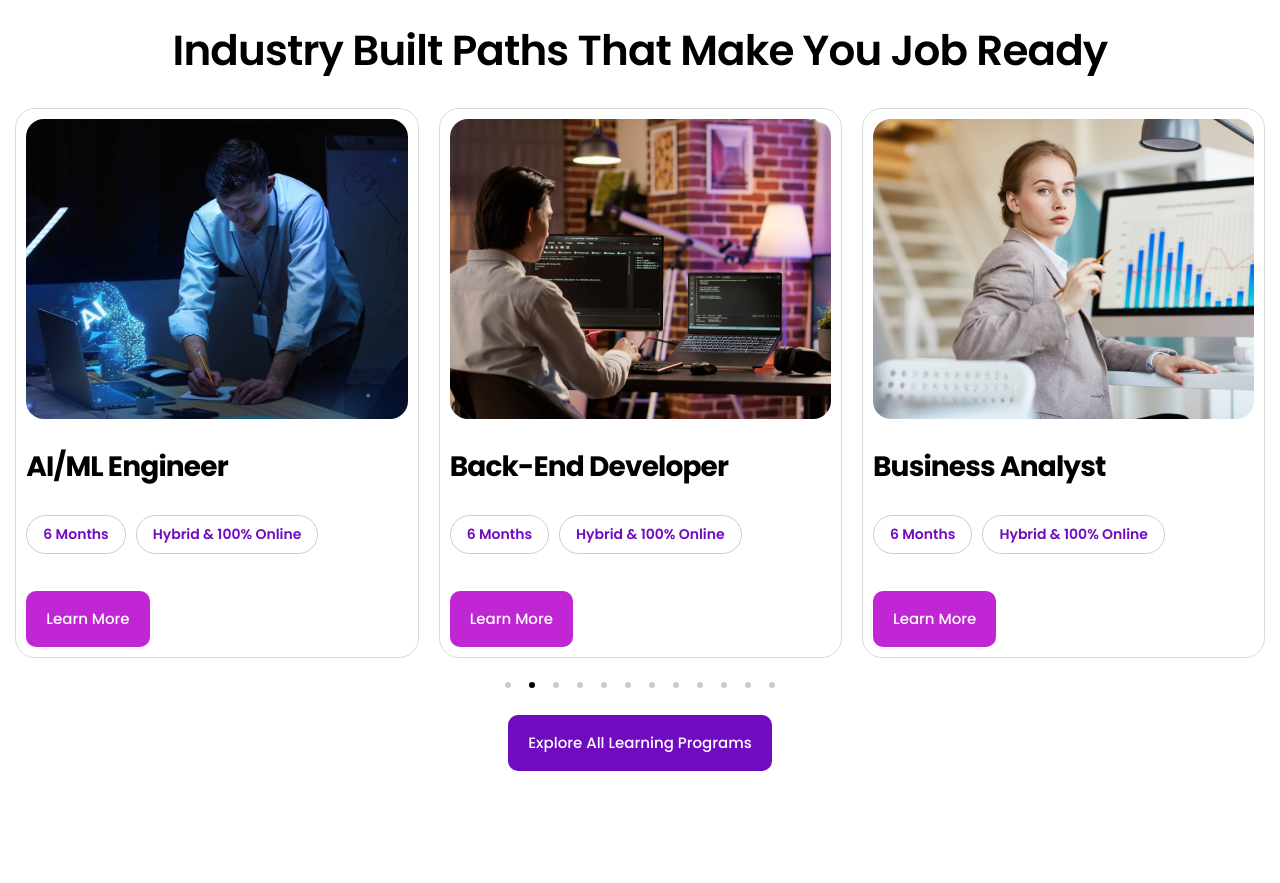
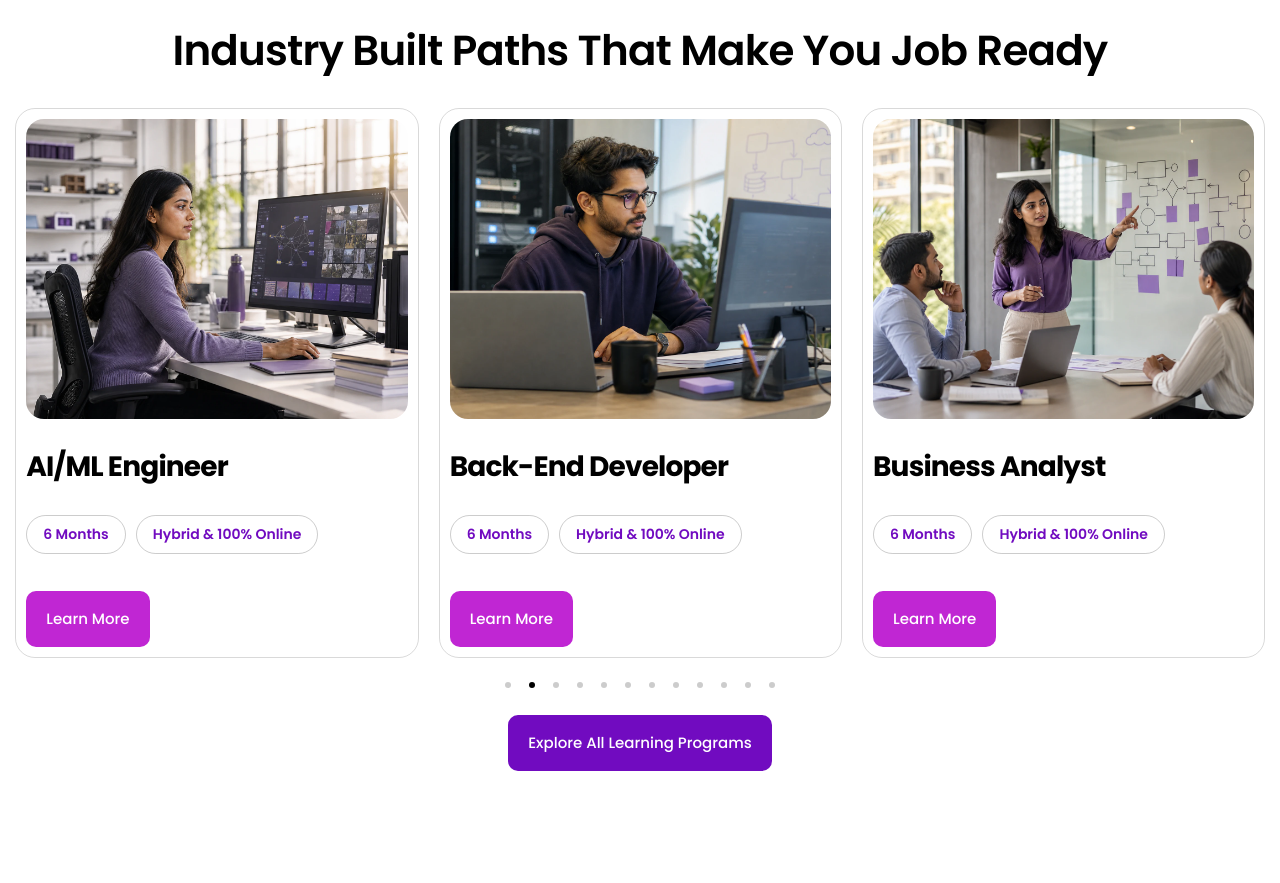
Before and after one commit to codezelat/codezelaca-website, a Next.js app: page / in a window 1280 px wide. Shown: the part 2607-3490 px from the top of the page. Built offline with nearby package versions, Linux system fonts and the light colour scheme; a web font is replaced by a local one.

Commit message:
Fix programme imagery and carousel autoplay

```diff
--- a/components/home/ProgramsCarousel.tsx
+++ b/components/home/ProgramsCarousel.tsx
@@ -12,7 +12,7 @@ import { programs } from "@/data/home";
 import { cn } from "@/lib/utils";
 
 export function ProgramsCarousel() {
-  const autoplay = useMemo(() => Autoplay({ delay: 5_000, stopOnInteraction: true, stopOnMouseEnter: true }), []);
+  const autoplay = useMemo(() => Autoplay({ delay: 5_000, stopOnInteraction: false, stopOnMouseEnter: true }), []);
   const [emblaRef, emblaApi] = useEmblaCarousel({ loop: true, align: "start", slidesToScroll: 1 }, [autoplay]);
   const { selectedIndex, scrollSnaps, onDotClick } = useCarouselDots(emblaApi);
 
@@ -39,7 +39,7 @@ export function ProgramsCarousel() {
               >
                 <article className="flex h-[535px] w-full flex-col rounded-[20px] border border-black/15 p-[10px] lg:h-[550px]">
                   <div className="relative h-[300px] shrink-0 overflow-hidden rounded-[18px]">
-                    <Image src={program.image} alt={program.alt} fill quality={90} sizes="620px" className="object-cover object-center" />
+                    <Image src={program.image} alt={program.alt} fill quality={90} sizes="400px" className="object-cover object-center" />
                   </div>
                   <div className="flex min-h-[213px] flex-1 flex-col pt-8 lg:min-h-[228px]">
                     <h3 className="font-sans text-[28px] font-bold leading-[32px] tracking-[-0.03em] text-black">{program.title}</h3>
--- a/components/home/RecognitionCarousel.tsx
+++ b/components/home/RecognitionCarousel.tsx
@@ -41,7 +41,7 @@ export function RecognitionCarousel() {
                   alt={recognition.name}
                   width={recognition.width}
                   height={recognition.height}
-                  unoptimized
+                  quality={90}
                   sizes="(max-width: 767px) 42vw, (max-width: 1023px) 27vw, 220px"
                   className="max-h-[90px] w-auto max-w-full object-contain"
                 />
--- a/data/home.ts
+++ b/data/home.ts
@@ -57,18 +57,18 @@ export const differences: DifferenceItem[] = [
 ];
 
 export const programs: Program[] = [
-  { title: "Full-Stack Developer", slug: "full-stack-developer", divisionId: "software-and-development", image: "/images/programs/full-stack-developer.jpeg", alt: "Full-stack developer building a web application" },
-  { title: "AI/ML Engineer", slug: "ai-ml-engineer", divisionId: "ai-and-data-science", image: "/images/programs/ai-ml-engineer.jpeg", alt: "AI and machine learning engineer at work" },
-  { title: "Back-End Developer", slug: "back-end-developer", divisionId: "software-and-development", image: "/images/programs/back-end-developer.jpeg", alt: "Back-end developer engineering a server application" },
-  { title: "Business Analyst", slug: "business-analyst", divisionId: "marketing-and-business", image: "/images/programs/business-analyst.jpeg", alt: "Business analyst reviewing a process" },
-  { title: "Cyber Security Engineer", slug: "cyber-security-engineer", divisionId: "systems-engineering", image: "/images/programs/cyber-security-engineer.jpeg", alt: "Cyber security engineer monitoring systems" },
-  { title: "Data Analyst", slug: "data-analyst", divisionId: "ai-and-data-science", image: "/images/programs/data-analyst.jpeg", alt: "Data analyst reviewing business insights" },
-  { title: "Data Engineer", slug: "data-engineer", divisionId: "ai-and-data-science", image: "/images/programs/data-engineer.jpg", alt: "Data engineer working with data infrastructure" },
-  { title: "Data Scientist", slug: "data-scientist", divisionId: "ai-and-data-science", image: "/images/programs/data-scientist.jpeg", alt: "Data scientist analysing a model" },
-  { title: "DevOps Engineer", slug: "devops-engineer", divisionId: "systems-engineering", image: "/images/programs/devops-engineer.jpg", alt: "DevOps engineer managing technology operations" },
-  { title: "Digital Marketing Specialist", slug: "digital-marketing-specialist", divisionId: "marketing-and-business", image: "/images/programs/digital-marketing-specialist.jpeg", alt: "Digital marketing specialist planning a campaign" },
-  { title: "Front-End Developer", slug: "front-end-developer", divisionId: "software-and-development", image: "/images/programs/front-end-developer.jpg", alt: "Front-end developer building a responsive interface" },
-  { title: "Graphic Designer", slug: "graphic-designer", divisionId: "creative-media-and-design", image: "/images/programs/graphic-designer.jpg", alt: "Graphic designer creating visual artwork" },
+  { title: "Full-Stack Developer", slug: "full-stack-developer", divisionId: "software-and-development", image: "/images/programs/detail/full-stack-developer.webp", alt: "Full-stack developer building a web application" },
+  { title: "AI/ML Engineer", slug: "ai-ml-engineer", divisionId: "ai-and-data-science", image: "/images/programs/detail/ai-ml-engineer.webp", alt: "AI and machine learning engineer at work" },
+  { title: "Back-End Developer", slug: "back-end-developer", divisionId: "software-and-development", image: "/images/programs/detail/back-end-developer.webp", alt: "Back-end developer engineering a server application" },
+  { title: "Business Analyst", slug: "business-analyst", divisionId: "marketing-and-business", image: "/images/programs/detail/business-analyst.webp", alt: "Business analyst reviewing a process" },
+  { title: "Cyber Security Engineer", slug: "cyber-security-engineer", divisionId: "systems-engineering", image: "/images/programs/detail/cyber-security-engineer.webp", alt: "Cyber security engineer monitoring systems" },
+  { title: "Data Analyst", slug: "data-analyst", divisionId: "ai-and-data-science", image: "/images/programs/detail/data-analyst.webp", alt: "Data analyst reviewing business insights" },
+  { title: "Data Engineer", slug: "data-engineer", divisionId: "ai-and-data-science", image: "/images/programs/detail/data-engineer.webp", alt: "Data engineer working with data infrastructure" },
+  { title: "Data Scientist", slug: "data-scientist", divisionId: "ai-and-data-science", image: "/images/programs/detail/data-scientist.webp", alt: "Data scientist analysing a model" },
+  { title: "DevOps Engineer", slug: "devops-engineer", divisionId: "systems-engineering", image: "/images/programs/detail/devops-engineer.webp", alt: "DevOps engineer managing technology operations" },
+  { title: "Digital Marketing Specialist", slug: "digital-marketing-specialist", divisionId: "marketing-and-business", image: "/images/programs/detail/digital-marketing-specialist.webp", alt: "Digital marketing specialist planning a campaign" },
+  { title: "Front-End Developer", slug: "front-end-developer", divisionId: "software-and-development", image: "/images/programs/detail/front-end-developer.webp", alt: "Front-end developer building a responsive interface" },
+  { title: "Graphic Designer", slug: "graphic-designer", divisionId: "creative-media-and-design", image: "/images/programs/detail/graphic-designer.webp", alt: "Graphic designer creating visual artwork" },
 ];
 
 export const recognitions: Recognition[] = [
--- a/scripts/qa-home.mjs
+++ b/scripts/qa-home.mjs
@@ -7,18 +7,18 @@ const expectedTitle = "Codezela Career Accelerator - #1 Tech Career Program In S
 const expectedDescription =
   "Launch your tech career in months, not years. Join Sri Lanka’s top accelerator with SITC & LBC Group UK. Get DEC recognized certification & hired. Apply now.";
 const expectedProgramImagePaths = [
-  "/images/programs/full-stack-developer.jpeg",
-  "/images/programs/ai-ml-engineer.jpeg",
-  "/images/programs/back-end-developer.jpeg",
-  "/images/programs/business-analyst.jpeg",
-  "/images/programs/cyber-security-engineer.jpeg",
-  "/images/programs/data-analyst.jpeg",
-  "/images/programs/data-engineer.jpg",
-  "/images/programs/data-scientist.jpeg",
-  "/images/programs/devops-engineer.jpg",
-  "/images/programs/digital-marketing-specialist.jpeg",
-  "/images/programs/front-end-developer.jpg",
-  "/images/programs/graphic-designer.jpg",
+  "/images/programs/detail/full-stack-developer.webp",
+  "/images/programs/detail/ai-ml-engineer.webp",
+  "/images/programs/detail/back-end-developer.webp",
+  "/images/programs/detail/business-analyst.webp",
+  "/images/programs/detail/cyber-security-engineer.webp",
+  "/images/programs/detail/data-analyst.webp",
+  "/images/programs/detail/data-engineer.webp",
+  "/images/programs/detail/data-scientist.webp",
+  "/images/programs/detail/devops-engineer.webp",
+  "/images/programs/detail/digital-marketing-specialist.webp",
+  "/images/programs/detail/front-end-developer.webp",
+  "/images/programs/detail/graphic-designer.webp",
 ];
 const qaOrigin = new URL(baseUrl);
 const isLocalQa = ["localhost", "127.0.0.1"].includes(qaOrigin.hostname);
```
